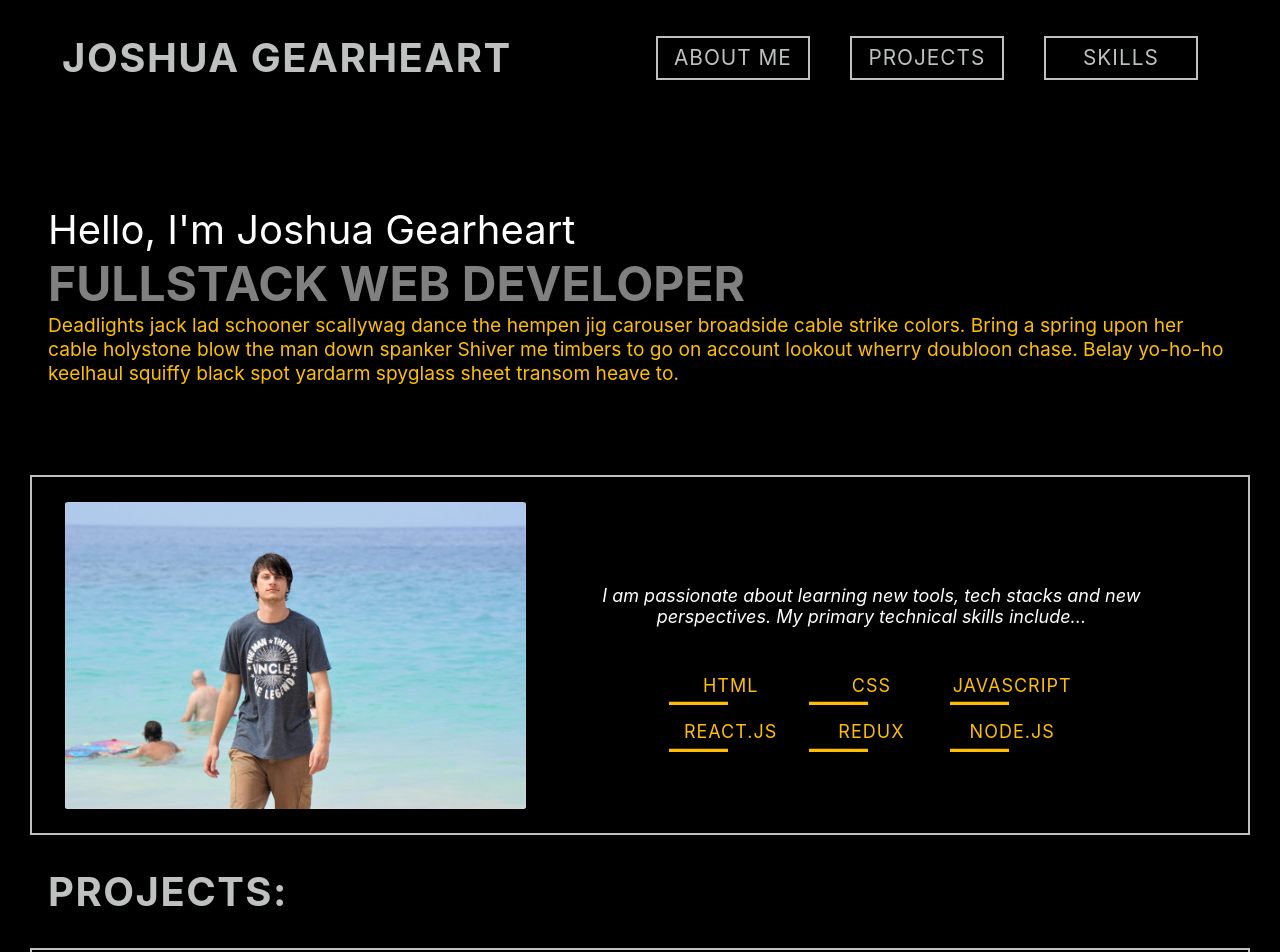
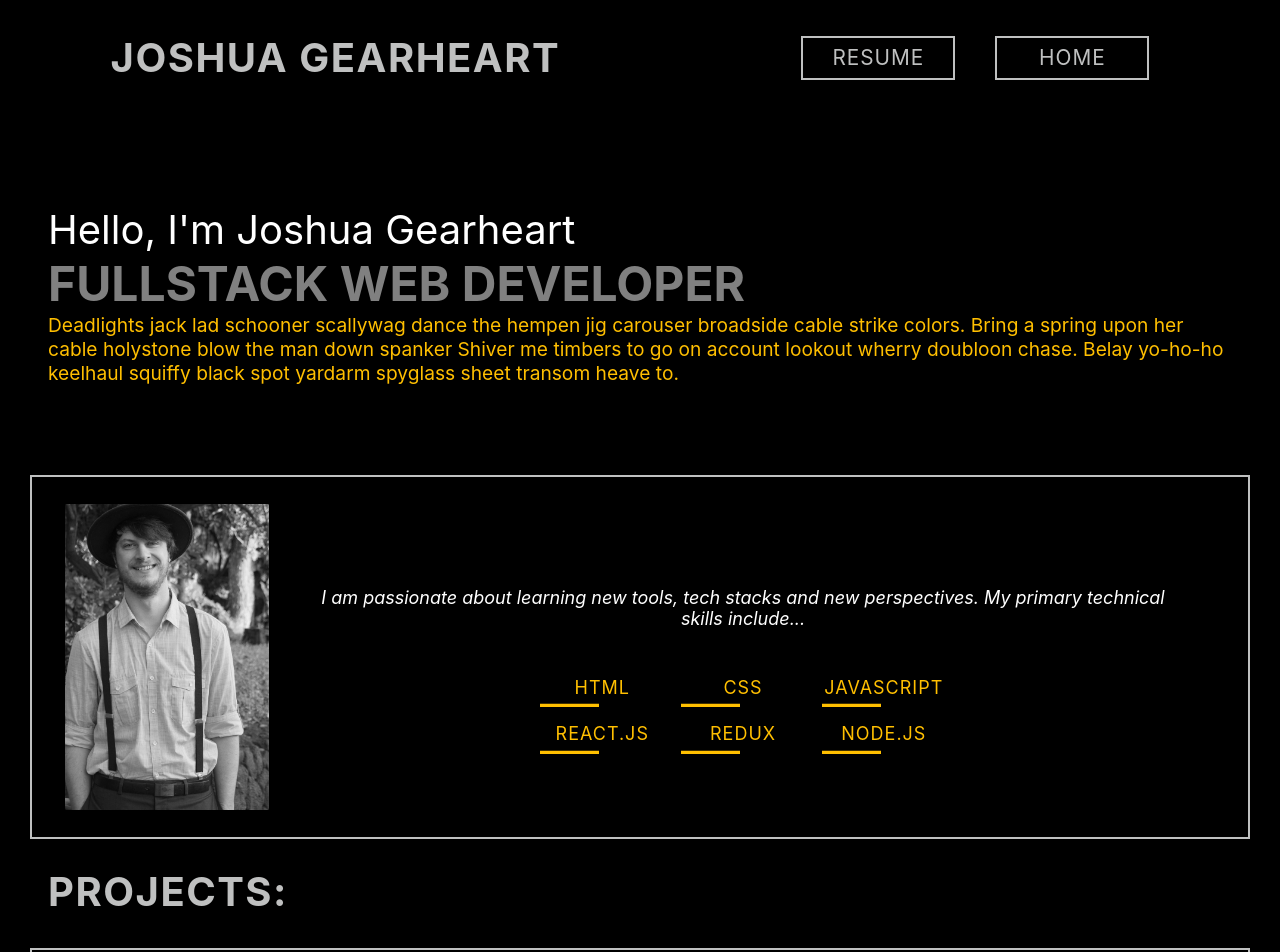
Before and after one commit to JorshuaG/portfolio, a React (Create React App) app: page / in a window 1280 px wide. Shown: the top 952 px of the page. Built offline with nearby package versions, Linux system fonts and the light colour scheme.

Commit message:
added routes, resume page, reformatted home components

```diff
--- a/package.json
+++ b/package.json
@@ -10,6 +10,8 @@
     "particles-bg": "^2.5.5",
     "react": "^17.0.2",
     "react-dom": "^17.0.2",
+    "react-router": "^6.4.2",
+    "react-router-dom": "^6.4.2",
     "react-scripts": "4.0.3",
     "web-vitals": "^1.1.2"
   },
--- a/src/App.css
+++ b/src/App.css
@@ -36,6 +36,10 @@ h2 {
   letter-spacing: 1.5px;
 }
 
+p {
+  color: white;
+}
+
 .App-link {
   color: #61dafb;
 }
@@ -62,6 +66,7 @@ section {
 
 .profileContent {
   width: 90%;
+  height: 45vh;
   display: flex;
   color: white;
   justify-content: space-around;
@@ -72,13 +77,15 @@ section {
   background-color: black;
 }
 
+
 .profileText {
   font-size: 2rem;
   margin: 0 3rem;
 }
 
 .profileContent img {
-  width: 40%;
+  max-width: 4 0%;
+  height: 85%;
   border-radius: 1%;
   border: solid 1px black
 
--- a/src/App.js
+++ b/src/App.js
@@ -1,16 +1,14 @@
-import logo from "./logo.svg";
 import "./App.css";
 import React, { useState, useEffect } from "react";
 import ParticlesBg from "particles-bg";
-import * as dat from "dat.gui";
+import { Routes, Route } from "react-router-dom";
 
 //component imports
 
 import Navbar from "./components/navbar";
-import ProfileContent from "./components/profileContent";
-import HeaderContent from "./components/headerContent";
 import Footer from "./components/footer";
-import Projects from "./components/projects";
+import Resume from "./components/resume";
+import Home from "./components/Home";
 
 function App() {
   useEffect(() => {});
@@ -20,9 +18,10 @@ function App() {
       <header>
         <Navbar />
       </header>
-      <HeaderContent />
-      <ProfileContent />
-      <Projects />
+      <Routes>
+        <Route path="/" element={<Home />} />
+        <Route path="resume" element={<Resume />} />
+      </Routes>
       <Footer />
       <ParticlesBg color={"#ffffff"} type="cobweb" bg={true} />
     </div>
--- /dev/null
+++ b/src/components/Home.js
@@ -0,0 +1,20 @@
+import React from "react";
+import HeaderContent from "./headerContent";
+import ProfileContent from "./profileContent";
+import Projects from "./projects";
+
+const Home = () => {
+  return (
+    <div>
+      <HeaderContent />
+      <ProfileContent />
+      <Projects />
+      <p>
+        Thank you for your time and consideration! Feel free to contact me if
+        you would like to collaborate or if you have any questions!
+      </p>
+    </div>
+  );
+};
+
+export default Home;
--- a/src/components/navbar.js
+++ b/src/components/navbar.js
@@ -9,15 +9,11 @@ function Navbar(props) {
       <div>
         <div class="button" id="button-6">
           <div id="spin"></div>
-          <a href="#">About Me</a>
+          <a href="/resume">Resume</a>
         </div>
         <div class="button" id="button-6">
           <div id="spin"></div>
-          <a href="#">Projects</a>
-        </div>
-        <div class="button" id="button-6">
-          <div id="spin"></div>
-          <a href="#">Skills</a>
+          <a href="/">Home</a>
         </div>
       </div>
     </div>
--- a/src/components/profileContent.js
+++ b/src/components/profileContent.js
@@ -6,7 +6,7 @@ function ProfileContent(props) {
     <section className="profile">
       <div className="profileContent">
         <img
-          src={`${process.env.PUBLIC_URL}/josh.JPG`}
+          src={`${process.env.PUBLIC_URL}/joshHeadshotBW.JPG`}
           alt="Josh Gearheart wearing a gray shirt"
         ></img>
         <Skills />
--- /dev/null
+++ b/src/components/resume.js
@@ -0,0 +1,16 @@
+import React from "react";
+
+const Resume = () => {
+  return (
+    <div>
+      <iframe
+        src="https://drive.google.com/file/d/1P_EGLWsfrlurwgC8p-2vLAB6nPQunhIQ/preview"
+        width="640"
+        height="600"
+        allow="autoplay"
+      ></iframe>
+    </div>
+  );
+};
+
+export default Resume;
```
Also changed, not shown: src/index.js (+9 -8 lines), public/joshHeadshotBW.jpg (added), 1 other file (tests, documents, lock files or other folders).
